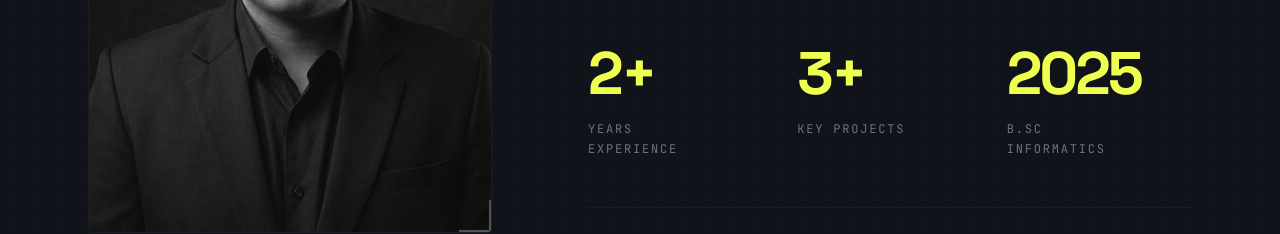
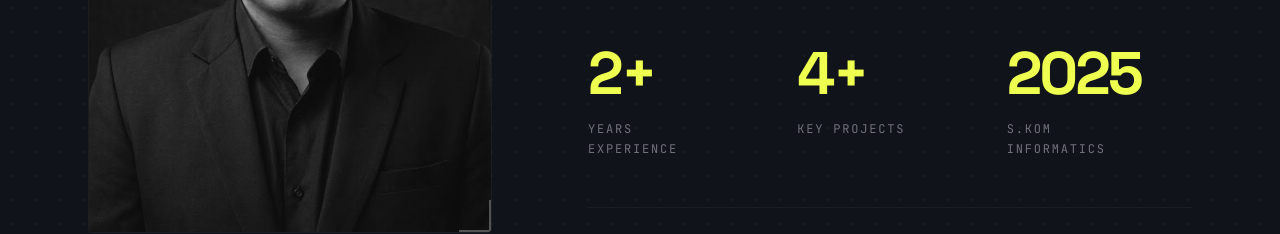
Before and after one commit to GiyanRa/Portofolio, a React (Vite) app: page / in a window 1280 px wide. Shown: the part 1260-1494 px from the top of the page. Built offline with nearby package versions, Linux system fonts and the light colour scheme.

Commit message:
fix: dynamic project count, update degree label to S.Kom

```diff
--- a/src/App.tsx
+++ b/src/App.tsx
@@ -873,8 +873,8 @@ function Hero() {
 function Stats() {
   const items = [
     { value: '2+', label: 'Years Experience' },
-    { value: '3+', label: 'Key Projects' },
-    { value: '2025', label: 'B.Sc Informatics' },
+    { value: `${PROJECTS.length}+`, label: 'Key Projects' },
+    { value: '2025', label: 'S.Kom Informatics' },
   ]
 
   return (
```
